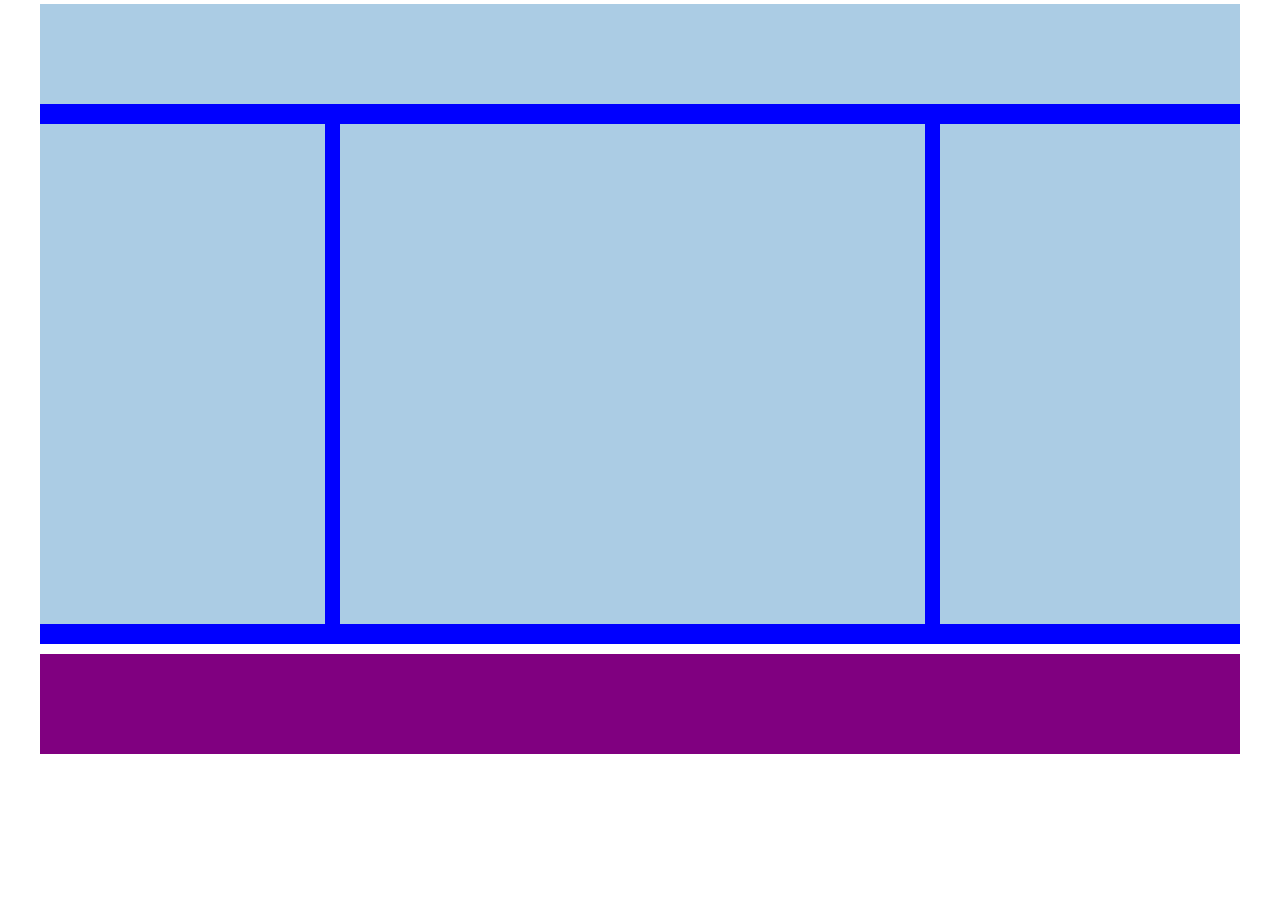
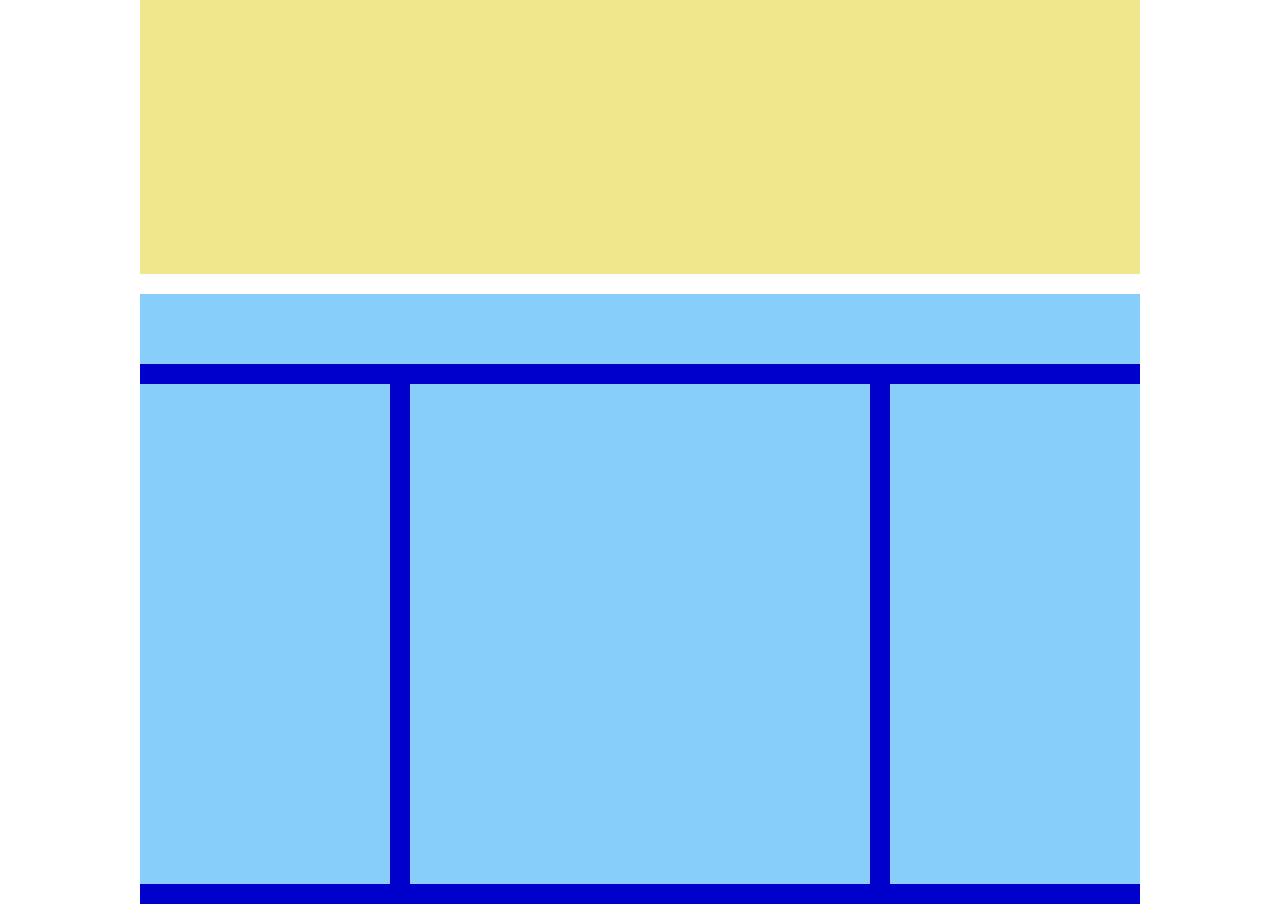
Before and after one commit to ManuelAvanzi/htmlcss-struttura-wp, a plain HTML site: page index.html in a window 1280 px wide. Shown: the part 436-1343 px from the top of the page. Before the commit the page ends 1190 px from the top, so only its background shows below. Drawn offline with Linux system fonts and the light colour scheme.

Commit message:
migliorato la precedente soluzione

```diff
--- a/css/style.css
+++ b/css/style.css
@@ -1,81 +1,74 @@
 *{
+    box-sizing: border-box;
     margin:0;
     padding:0;
-    box-sizing: border-box;
 }
 
 .container{
-
-    width: 1200px;
-    margin: 0 auto;
+    margin:50px auto;
+    width: 1000px;
 }
 
 header{
-    background-color: #e79bdf;
-    height: 100px;
-    margin-bottom: 20px;
+    width: 100%;
+    height: 140px;
+    background-color: palevioletred;
 }
 .jumbo{
-    background-color: #e3d47c;
-    height:300px;
-    margin-bottom: 20px;
+    width: 100%;
+    height: 500px;
+    background-color: khaki;
+    margin-top:20px;
 }
-
 main{
-    margin-bottom: 10px;
+    margin-top: 20px;
+    width: 100%;
+    height: 610px;
+    background-color: mediumblue;
 }
-
-footer{
-    background-color: purple;
-    height: 100px;
+.main-header{
+    width: 100%;
+    height: 70px;
+    background-color: lightskyblue;
+    margin-bottom:20px;
 }
 
 
-.row{
-    background-color: blue;
-    padding-bottom:20px;
+/* ---------------RAW---------- */
+
+.raw{
+    width: 100%;
+    height: 500px;
+    background-color: mediumblue;
 }
-
-.row::after{
+.raw::after{
+    content:" ";
     clear: both;
-    content: "";
     display: table;
 }
-
-
-
-
-
-.top-main{
-    width: 100%;
-    background-color: #abcce4;
-    height: 100px;
-    margin-bottom: 20px;
-}
-
-
-
-
-
-
-.float{
+.laterale{
+    width: 25%;
+    height: 100%;
+    background-color: lightskyblue;
     float: left;
 }
+.centrale{
+    width: 50%;
+    height: 100%;
+    padding:0 20px;
+    float: left;
+}
+.center-content{
+    width: 100%;
+    height: 100%;
+    background-color: lightskyblue;
 
-.left, .right{
-    width: 25%;
 }
-.left, .center{
-    padding-right: 15px;
+/* -------------------FOOTER------------- */
+
+footer{
+    margin-top:20px;
+    width: 100%;
+    height: 80px;
+    background-color:palevioletred;
 }
-
-.center{
-    width: 50%;
-}
-
-
-.el{
-    background-color: #abcce4;
-    width: 100%;
-    height: 500px;
-}
--- a/index.html
+++ b/index.html
@@ -8,46 +8,32 @@
     <title>Document</title>
 </head>
 <body>
-    <div class="container">
 
-        <header></header>
-       <!-- fine header -->
+      <!-- struttura layout -->
 
 
-        <div class="jumbo"></div>
-        <!-- fine jumbo -->
+      <div class="container">
+          <header></header>
+          <div class="jumbo"></div>
 
 
+        <!-- contenuto principale con la raw -->
 
+        <main>
+            <div class="main-header"></div>
 
-        <!-- row e tre elementi float -->
-        <main>
-            <div class="row">
-
-                  <!-- header di row -->
-                <div class="top-main"></div>
-
-
-
-                <div class="float left">
-                    <div class="el"></div>
+            <div class="raw">
+                <div class="laterale"></div>
+                <div class="centrale">
+                    <div class="center-content"></div>
                 </div>
-                <div class="float center">
-                    <div class="el"></div>
-                </div>
-                <div class="float right">
-                    <div class="el"></div>
-                </div>
-
-
+                <div class="laterale"></div>
             </div>
         </main>
 
-          <!-- footer -->
         <footer></footer>
 
-    </div>
-
+      </div>
 
 
 </body>
```
